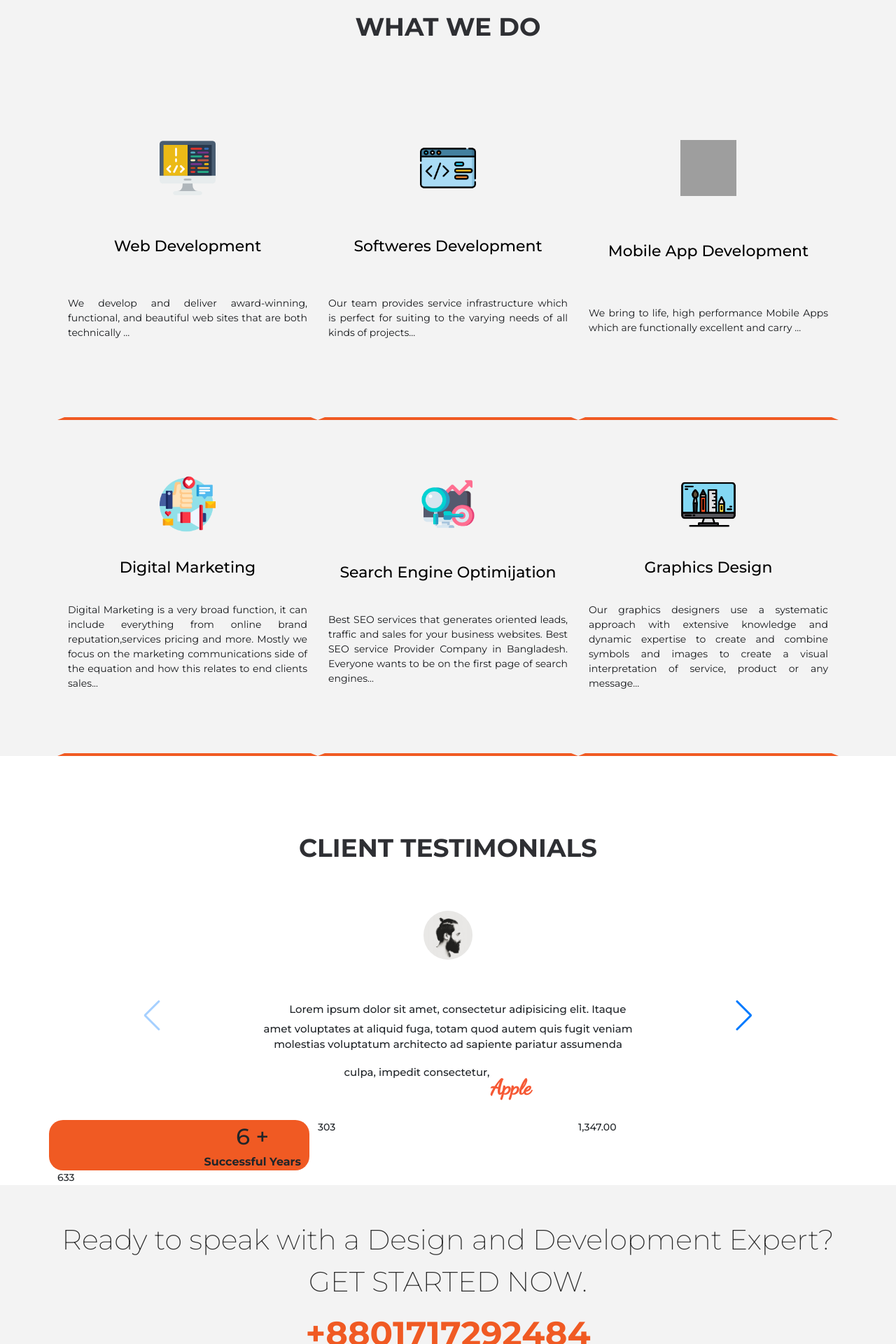
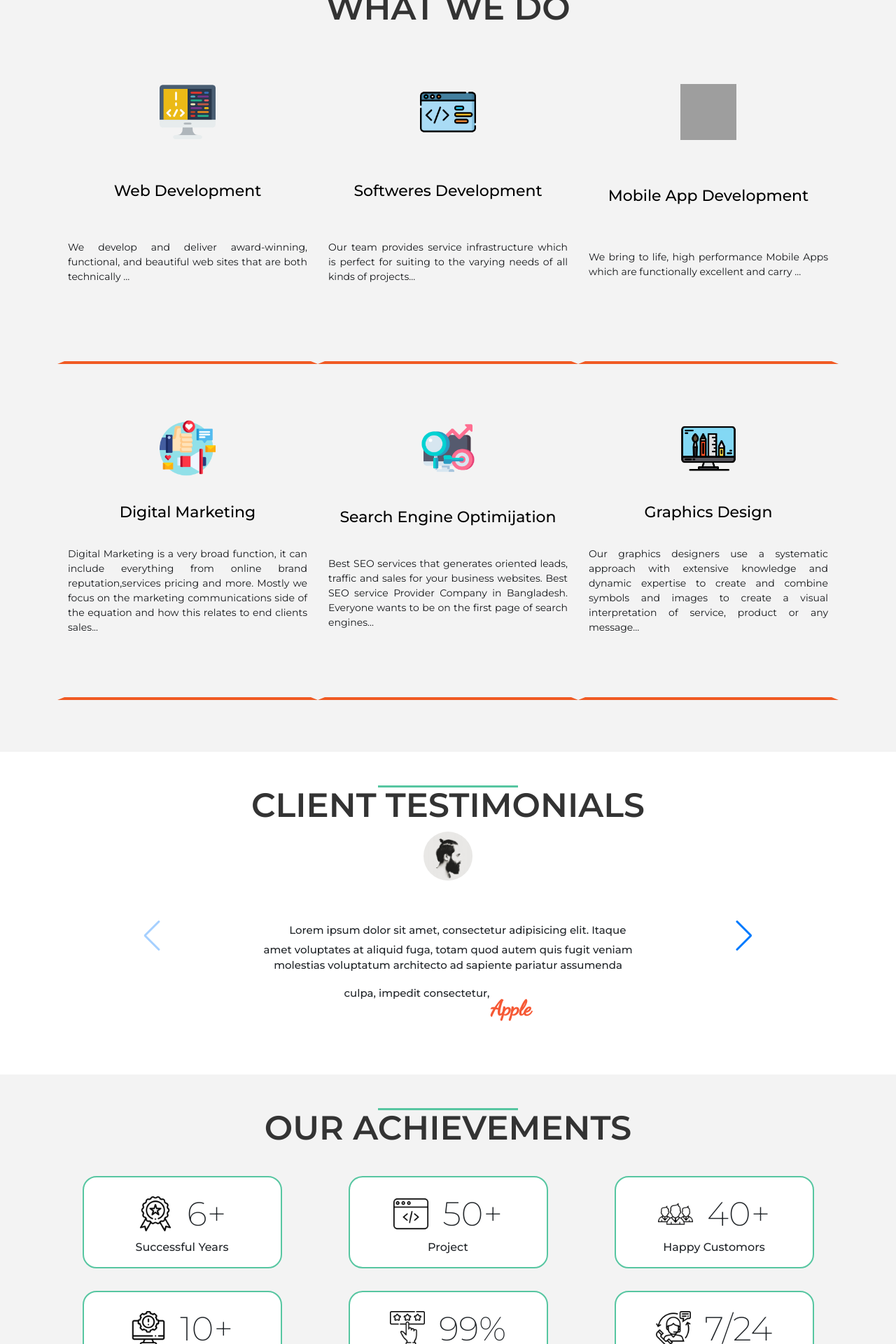
Before and after one commit to hridoy-roy/CRETECHBD, a PHP site: page / in a window 1280 px wide. Shown: the part 880-2800 px from the top of the page at 70% size. Run offline with PHP 8.4, Linux system fonts and the light colour scheme; some libraries are stand-ins or nearby versions; some web fonts are replaced; grey boxes are pictures that could not be loaded.

Commit message:
6.40 : 27.12

```diff
--- a/css/style.css
+++ b/css/style.css
@@ -9,6 +9,29 @@
 
 a {
   text-decoration: none !important;
+}
+
+/* global style */
+.title > h2{
+  text-align: center;
+font-size: 3rem;
+font-weight: 600;
+color: #333;
+text-transform: uppercase;
+/* border-bottom: 3px solid #57c6a1; */
+}
+.title > h2:after{
+  position: absolute;
+content: '';
+width: 200px;
+height: 3px;
+background: #57c6a1;
+left: 50%;
+-webkit-transform: translateX(-50%);
+-moz-transform: translateX(-50%);
+-ms-transform: translateX(-50%);
+-o-transform: translateX(-50%);
+transform: translateX(-50%);
 }
 
 /*Top mail and Mobile */
@@ -49,7 +72,7 @@
 .custom_nav_css>div>ul>li>a {
   font-size: 1.1rem;
   color: #16181b;
-  font-weight: 600;
+  font-weight: 500;
 }
 
 .custom_nav_css>div>ul>li>div>div>div>div>ul>li {
@@ -60,7 +83,7 @@
   text-decoration: none;
   text-transform: uppercase;
   color: #333;
-  font-weight: 600;
+  font-weight: 500;
 }
 
 /* contact us Css */
@@ -625,9 +648,7 @@
   line-height: 60px;
 }
 
-.contact_section{
-background-color: #f3f3f3;
-}
+
 .contact_section div > div > a{
   color: #f05a23;
 font-weight: bold;
@@ -731,18 +752,29 @@
 
 
 /* counter js */
-
+.backgrount_color{
+  background-color: #f3f3f3;
+}
 .count-box{
-  background-color: #f05a23;
+  background-color: #fff;
   border-radius: 20px;
-
+  box-shadow: 0px 0px 0px #57c6a1;
+  cursor: pointer;
+  transition: .5s;
+  border: 2px solid #57c6a1;
 }
-.count-box > span{
+.count-box:hover{
+  box-shadow: 2px 3px 7px #57c6a1;
+}
+.count-box > div > span{
   font-size: 3rem;
+  font-weight: 200;
+  margin-left: 20px;
 }
 .count-box > div > div > span{
   font-size: 2rem;
 }
 .count-box > div > strong{
   font-size: 1rem;
+  font-weight: 500;
 }
--- a/index.html
+++ b/index.html
@@ -258,6 +258,7 @@
   <!-- Header End -->
 
 
+
   <!-- slider Section Start -->
   <!--Carousel Wrapper-->
   <div id="carousel-example-2" class="carousel slide carousel-fade" data-ride="carousel">
@@ -363,10 +364,11 @@
 
 
 
-  <section class="what_we_do_full_wrapper">
+  <section class="what_we_do_full_wrapper py-4">
     <div class="container">
-      <div class="all_heading_style">
-        <h2><strong>What we do</strong></h2>
+
+      <div class="title">
+        <h2>What we do</h2>
       </div>
 
       <div class="row what_we_do">
@@ -439,16 +441,37 @@
     </div>
   </section>
 
-  <!--  Client Testimonials -->
+
+  <section>
+    <div class="row">
+      <div class="col-md-6">
+        <div class="row">
+          <div class="col"></div>
+          <div class="col"></div>
+          <div class="col"></div>
+          <div class="col"></div>
+        </div>
+        <div class="row">
+          <div class="col"></div>
+          <div class="col"></div>
+          <div class="col"></div>
+          <div class="col"></div>
+        </div>
+      </div>
+      <div class="col-md-6"></div>
+    </div>
+  </section>
 
 
 
+  <!--  Client Testimonials -->
   <section>
 
-    <div class="container">
-      <div class="all_heading_style">
-        <h2><strong>Client Testimonials</strong></h2>
+    <div class="container py-5">
+      <div class="title">
+        <h2>Client Testimonials</h2>
       </div>
+
 
       <div class="swiper-container">
         <div class="swiper-wrapper">
@@ -645,48 +668,93 @@
 
   <!-- counter js -->
 
-  <section class="container">
-    <div class="row">
-      <div class="row">
-          <div class="col-md-4 count-box d-flex justify-content-between">
-            <span><i class="fas fa-award"></i></span>
+  <section class="backgrount_color">
+    <div class="container py-5">
+      <div class="title">
+        <h2>Our achievements</h2>
+      </div>
 
-            <div class="d-flex flex-column justify-content-between text-center">
-              <div><span class="counter">6</span><span> +</span></div>
+      <div class="row justify-content-center pt-3">
+          <div class="col-sm-12 col-md-3 count-box  p-3 mt-3 text-center">
+            <div class="d-flex justify-content-center align-items-center text-center">
+              <img src="images/icon/quality.png" width="50px" height="50px" alt="" srcset="">
+              <span > <span class="counter">6</span><span>+</span></span>
+            </div>
+            <div class="">
               <strong>Successful Years</strong>
             </div>
           </div>
-        <div  class="col-md-4">
-          <span class="counter">30,3</span>
-        </div>
-        <div  class="col-md-4">
-          <span class="counter">1,34,7.00</span>
-        </div>
+
+          <div class="col-sm-12 col-md-3 offset-md-1 count-box mt-3 p-3 text-center">
+            <div class="d-flex justify-content-center align-items-center text-center">
+              <img src="images/icon/web-programming.png" width="50px" height="50px" alt="" srcset="">
+              <span class=""> <span class="counter">50</span><span>+</span></span>
+            </div>
+            <div class="">
+              <strong>Project</strong>
+            </div>
+          </div>
+
+          <div class="col-sm-12 col-md-3 offset-md-1 count-box mt-3 p-3 text-center">
+            <div class="d-flex justify-content-center align-items-center text-center">
+              <img src="images/icon/group-of-men.png" width="50px" height="50px" alt="" srcset="">
+              <span class=""> <span class="counter">40</span><span>+</span></span>
+            </div>
+            <div class="">
+              <strong>Happy Customors</strong>
+            </div>
+          </div>
       </div>
 
+      <div class="row justify-content-center py-3">
+        <div class="col-sm-12 col-md-3 count-box  p-3 mt-3 text-center">
+          <div class="d-flex justify-content-center align-items-center text-center">
+            <img src="images/icon/computer_icon.png" width="50px" height="50px" alt="" srcset="">
+            <span class=""> <span class="counter">10</span><span>+</span></span>
+          </div>
+          <div class="">
+            <strong>IT Professionals</strong>
+          </div>
+        </div>
 
-      <div class="">
-        <span class="counter">633</span>
-      </div>
+        <div class="col-sm-12 col-md-3 offset-md-1 count-box mt-3 p-3 text-center">
+          <div class="d-flex justify-content-center align-items-center text-center">
+            <img src="images/icon/rating.png" width="50px" height="50px" alt="" srcset="">
+            <span class=""> <span class="counter">99</span><span>%</span></span>
+          </div>
+          <div class="">
+            <strong>Positive Feedback</strong>
+          </div>
+        </div>
+
+        <div class="col-sm-12 col-md-3 offset-md-1 count-box mt-3 p-3 text-center">
+          <div class="d-flex justify-content-center align-items-center text-center">
+            <img src="images/icon/customer-service.png" width="50px" height="50px" alt="" srcset="">
+            <span class=""> <span class="counter">7</span>/<span class="counter">24</span></span>
+          </div>
+          <div class="">
+            <strong>Support</strong>
+          </div>
+        </div>
+    </div>
+
+
 
     </div>
   </section>
 
 
-
-
-
   <section class="contact_section">
     <div class=" container contact_section py-5">
-      <div class=" text-center pb-4">
-        <h1>
+      <div class=" text-center pb-5">
+        <h1 class="pb-3">
           Ready to speak with a Design and Development Expert?
           <br />
           GET STARTED NOW.
         </h1>
         <a href="tel:+8801717292484">+8801717292484</a>
       </div>
-      <div class="row social_icon text-center">
+      <div class="row social_icon text-center py-4">
         <div class="col-md-6 col-lg-4">
           <img src="images/icon/skype.png" height="50px" width="50px" alt="" srcset="">
           <p>Cretechbd</p>
```
Also changed, not shown: images/icon/computer_icon.png (added), images/icon/customer-service.png (added), images/icon/group-of-men.png (added), images/icon/quality.png (added), images/icon/rating.png (added), images/icon/web-programming.png (added).
